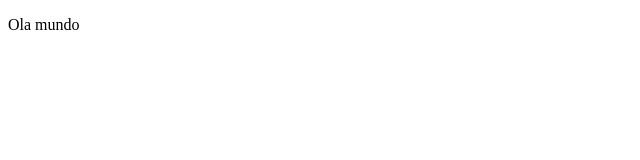
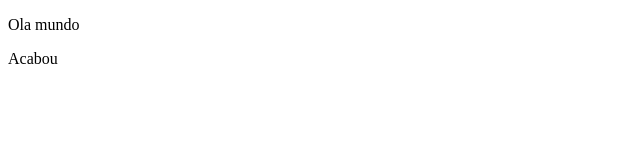
Before and after one commit to bmarchete/palestra-github-uniararas, a plain HTML site: page index.html in a window 1280 px wide. Shown: the full height of the page, 0-640 px from the left. Drawn offline with Linux system fonts and the light colour scheme.

Commit message:
alteracao

```diff
--- a/index.html
+++ b/index.html
@@ -6,5 +6,6 @@
   </head>
   <body>
     <p>Ola mundo</p>
+    <p>Acabou</p>
   </body>
 </html>
```
